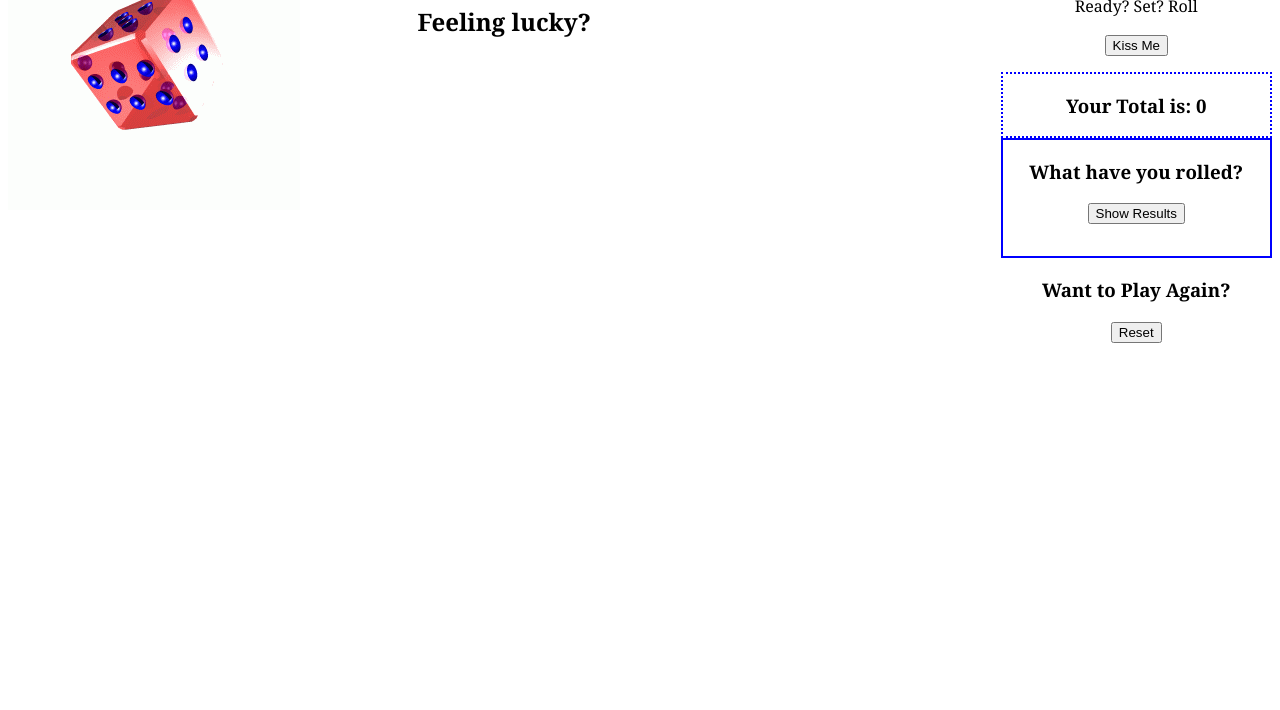
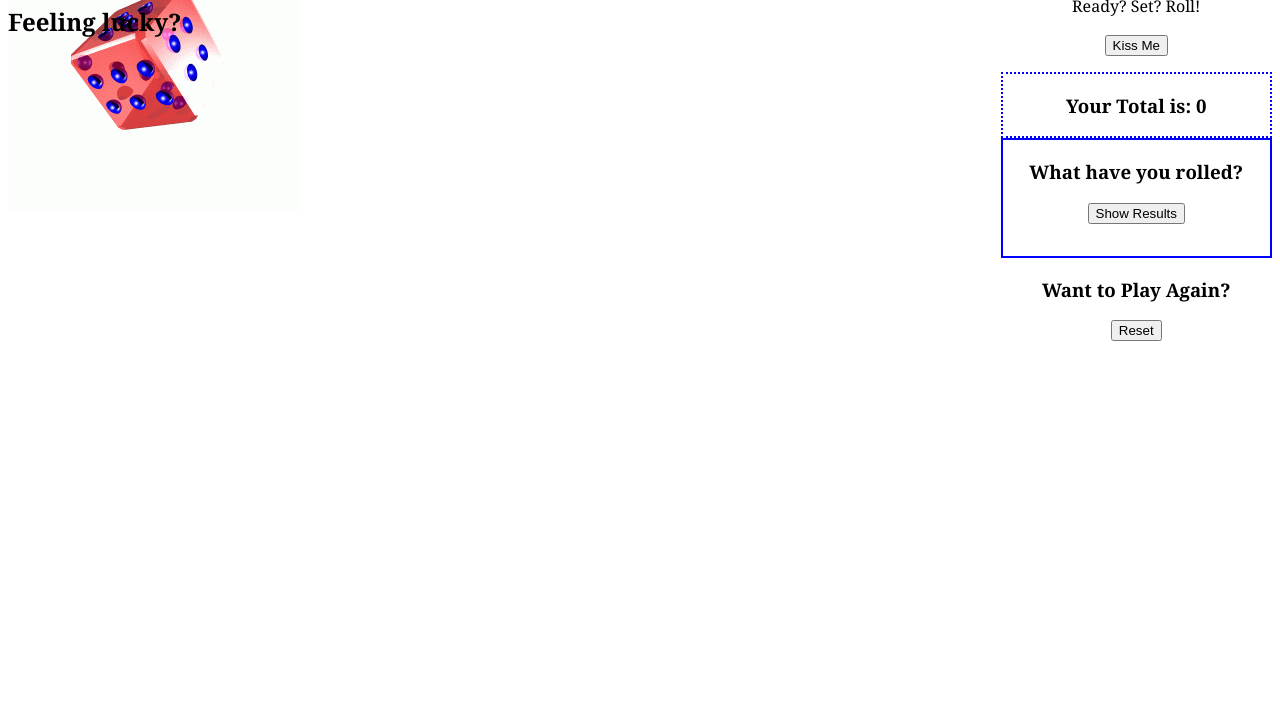
Before and after one commit to kshereejxn/dice-roller, a plain HTML site: page index.html in a window 1280 px wide. Shown: the part 90-800 px from the top of the page. Drawn offline with Linux system fonts and the light colour scheme.

Commit message:
working on reset button

```diff
--- a/index.html
+++ b/index.html
@@ -23,7 +23,7 @@
 
         <input type="text" id="number-of-rolls" name="diceroll" required minlength="1" maxlength="3" size="3"></p>
 
-        <p>Ready? Set? Roll </p>
+        <p>Ready? Set? Roll!</p>
             <p><button id="roll">Kiss Me</button></p>
 
         <div class="part1">
--- a/style.css
+++ b/style.css
@@ -4,7 +4,6 @@
 body {
     display: flex;
     font-family: Georgia, 'Times New Roman', Times, serif;
-    text-align: center;
 }
 
 .hero {
@@ -15,10 +14,10 @@ body {
     background-image: url("../dice-roller/assets/dice-roll-gif-11.gif");
     background-attachment: fixed;
 }
-.header {
-    display: flex;
-    border: 2px solid yellow;
+.intro {
+    text-align: center;
 }
+
 .part1 {
     display: flex;
     flex-direction: column;
@@ -31,8 +30,8 @@ body {
     align-items: center;
     border: 2px solid blue;
 }
-/*.part3 {
+.part3 {
     display: flex;
     flex-direction: column;
     align-items: center;
-}*/
+}
```
